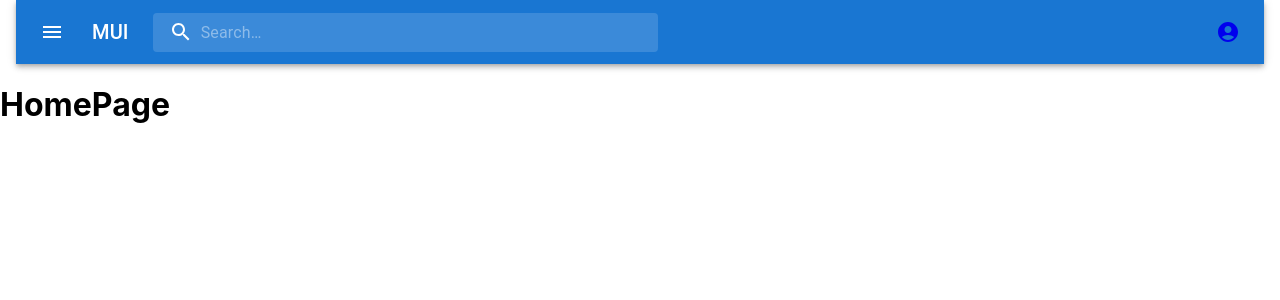
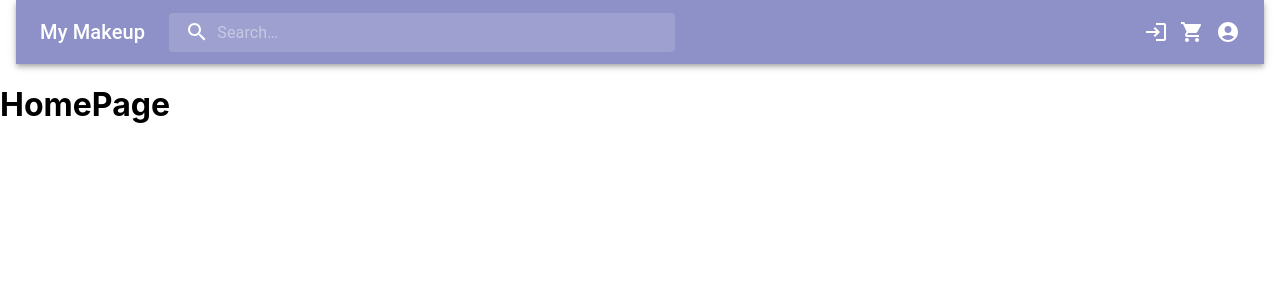
Before and after one commit to ayabryl/WebProgramming, a React (Create React App) app in the folder ui/: page / in a window 1280 px wide. Shown: the top 300 px of the page. Built offline with nearby package versions, Linux system fonts and the light colour scheme.

Commit message:
finished navbar

```diff
--- a/ui/src/components/Layout/NavigationBar.js
+++ b/ui/src/components/Layout/NavigationBar.js
@@ -1,21 +1,20 @@
 import * as React from "react";
-import { styled, alpha } from "@mui/material/styles";
-import AppBar from "@mui/material/AppBar";
-import Box from "@mui/material/Box";
-import Toolbar from "@mui/material/Toolbar";
-import IconButton from "@mui/material/IconButton";
-import Typography from "@mui/material/Typography";
-import InputBase from "@mui/material/InputBase";
-import Badge from "@mui/material/Badge";
-import MenuItem from "@mui/material/MenuItem";
-import Menu from "@mui/material/Menu";
-import MenuIcon from "@mui/icons-material/Menu";
+import { Link } from "react-router-dom";
+
+import {
+  AppBar,
+  Box,
+  Toolbar,
+  IconButton,
+  Typography,
+  InputBase,
+  styled,
+  alpha,
+} from "@mui/material";
 import SearchIcon from "@mui/icons-material/Search";
 import AccountCircle from "@mui/icons-material/AccountCircle";
-import MailIcon from "@mui/icons-material/Mail";
-import NotificationsIcon from "@mui/icons-material/Notifications";
-import MoreIcon from "@mui/icons-material/MoreVert";
-import { Link } from "react-router-dom";
+import ShoppingCartIcon from "@mui/icons-material/ShoppingCart";
+import LoginIcon from "@mui/icons-material/Login";
 
 const Search = styled("div")(({ theme }) => ({
   position: "relative",
@@ -58,72 +57,21 @@ const StyledInputBase = styled(InputBase)(({ theme }) => ({
 }));
 
 const NavigationBar = () => {
-  const [anchorEl, setAnchorEl] = React.useState(null);
-  const [mobileMoreAnchorEl, setMobileMoreAnchorEl] = React.useState(null);
-
-  const isMenuOpen = Boolean(anchorEl);
-  const isMobileMenuOpen = Boolean(mobileMoreAnchorEl);
-
-  const handleProfileMenuOpen = (event) => {
-    setAnchorEl(event.currentTarget);
-  };
-
-  const handleMobileMenuClose = () => {
-    setMobileMoreAnchorEl(null);
-  };
-
-  const handleMenuClose = () => {
-    setAnchorEl(null);
-    handleMobileMenuClose();
-  };
-
-  const handleMobileMenuOpen = (event) => {
-    setMobileMoreAnchorEl(event.currentTarget);
-  };
-
-  const menuId = "primary-search-account-menu";
-  const renderMenu = (
-    <Menu
-      anchorEl={anchorEl}
-      anchorOrigin={{
-        vertical: "top",
-        horizontal: "right",
-      }}
-      id={menuId}
-      keepMounted
-      transformOrigin={{
-        vertical: "top",
-        horizontal: "right",
-      }}
-      open={isMenuOpen}
-      onClose={handleMenuClose}
-    >
-      <MenuItem onClick={handleMenuClose}>Profile</MenuItem>
-      <MenuItem onClick={handleMenuClose}>My account</MenuItem>
-    </Menu>
-  );
-
   return (
     <Box sx={{ flexGrow: 1, mr: 2, ml: 2 }}>
-      <AppBar position="static">
+      <AppBar position="static" style={{ background: "#8D91C7" }}>
         <Toolbar>
-          <IconButton
-            size="large"
-            edge="start"
-            color="inherit"
-            aria-label="open drawer"
-            sx={{ mr: 2 }}
-          >
-            <MenuIcon />
-          </IconButton>
+          <Link to="/" style={{ textDecoration: "none" }}>
             <Typography
               variant="h6"
               noWrap
               component="div"
               sx={{ display: { xs: "none", sm: "block" } }}
+              style={{ color: "white" }}
             >
-            MUI
+              My Makeup
             </Typography>
+          </Link>
           <Search>
             <SearchIconWrapper>
               <SearchIcon />
@@ -135,32 +83,39 @@ const NavigationBar = () => {
           </Search>
           <Box sx={{ flexGrow: 1 }} />
           <Box sx={{ display: { xs: "none", md: "flex" } }}>
+            <Link to="/auth">
+              <IconButton
+                size="large"
+                edge="end"
+                aria-label="account of current user"
+                aria-haspopup="true"
+                style={{ color: "white" }}
+              >
+                <LoginIcon />
+              </IconButton>
+            </Link>
+            <Link to="/cart">
+              <IconButton
+                size="large"
+                edge="end"
+                aria-label="account of current user"
+                aria-haspopup="true"
+                style={{ color: "white" }}
+              >
+                <ShoppingCartIcon />
+              </IconButton>
+            </Link>
             <Link to="/profile">
               <IconButton
                 size="large"
                 edge="end"
                 aria-label="account of current user"
-                aria-controls={menuId}
                 aria-haspopup="true"
-                onClick={(e) => {
-                  return <Link to="/profile"></Link>;
-                }}
-                color="inherit"
+                style={{ color: "white" }}
               >
                 <AccountCircle />
               </IconButton>
             </Link>
-          </Box>
-          <Box sx={{ display: { xs: "flex", md: "none" } }}>
-            <IconButton
-              size="large"
-              aria-label="show more"
-              aria-haspopup="true"
-              onClick={handleMobileMenuOpen}
-              color="inherit"
-            >
-              <MoreIcon />
-            </IconButton>
           </Box>
         </Toolbar>
       </AppBar>
```
Also changed, not shown: ui/src/components/Layout/SideBar.js (added, +54 -0 lines). Lines whose indentation alone changed are shown as unchanged.
